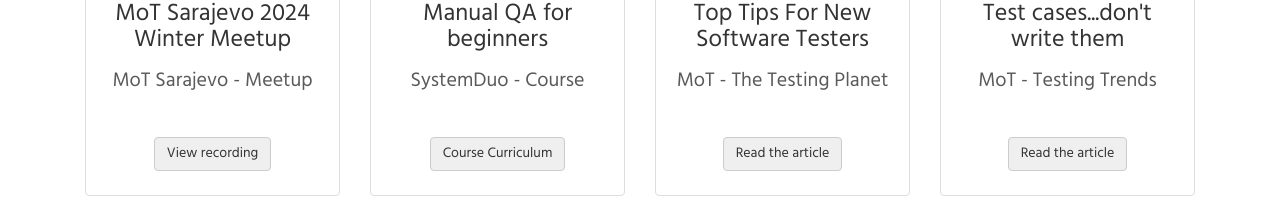
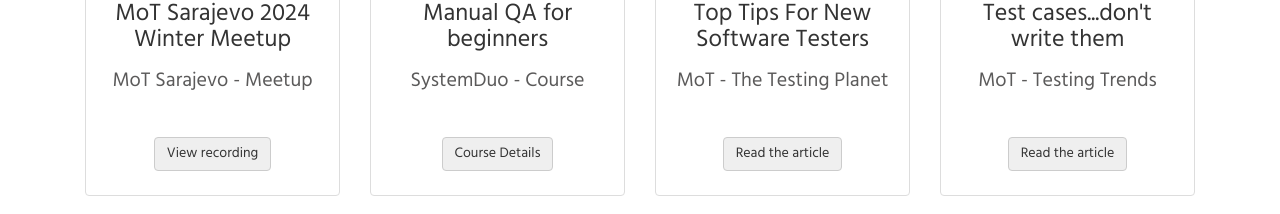
Before and after one commit to Mickey0001/Portfolio, a React (Create React App) app in the folder my-portfolio/: page /activities in a window 1280 px wide. Shown: the part 3620-3834 px from the top of the page. Built offline with nearby package versions, Linux system fonts and the light colour scheme.

Commit message:
Update SystemDuo Manual QA course link

```diff
--- a/my-portfolio/src/Components/Projects/Projects.js
+++ b/my-portfolio/src/Components/Projects/Projects.js
@@ -820,13 +820,13 @@
             <span className="spacer"></span>
             <p>
               <a
-                href="https://systemduo.ba/ba/home/course/68"
+                href="https://docs.google.com/forms/d/e/1FAIpQLSfgp0_lxzu7tmNq6JJ6JmmPOe-PEnMSFuFu4XnaUaEFYb97PA/viewform"
                 className="btn btn-default LightGreyBackground text-center"
                 target="_blank"
                 rel="noopener noreferrer"
                 role="button"
               >
-                Course Curriculum
+                Course Details
               </a>
             </p>
           </div>
```
